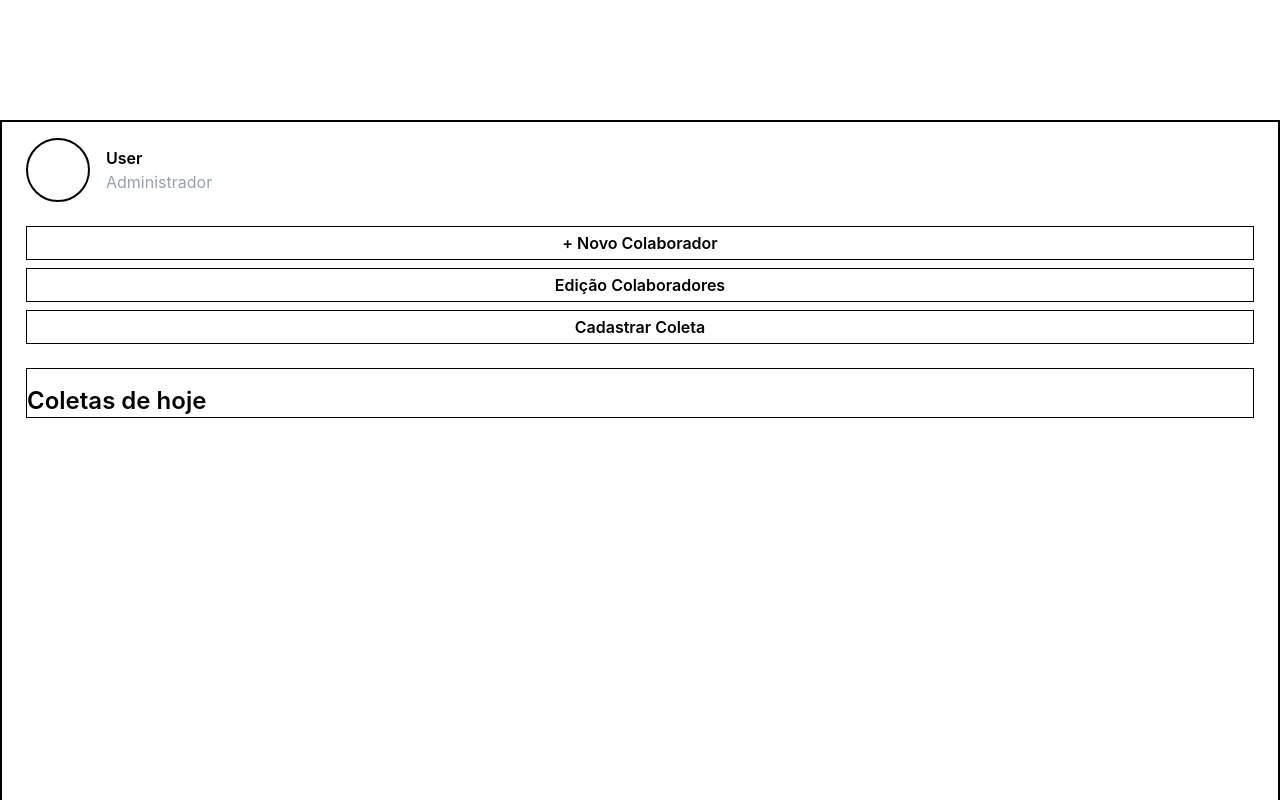
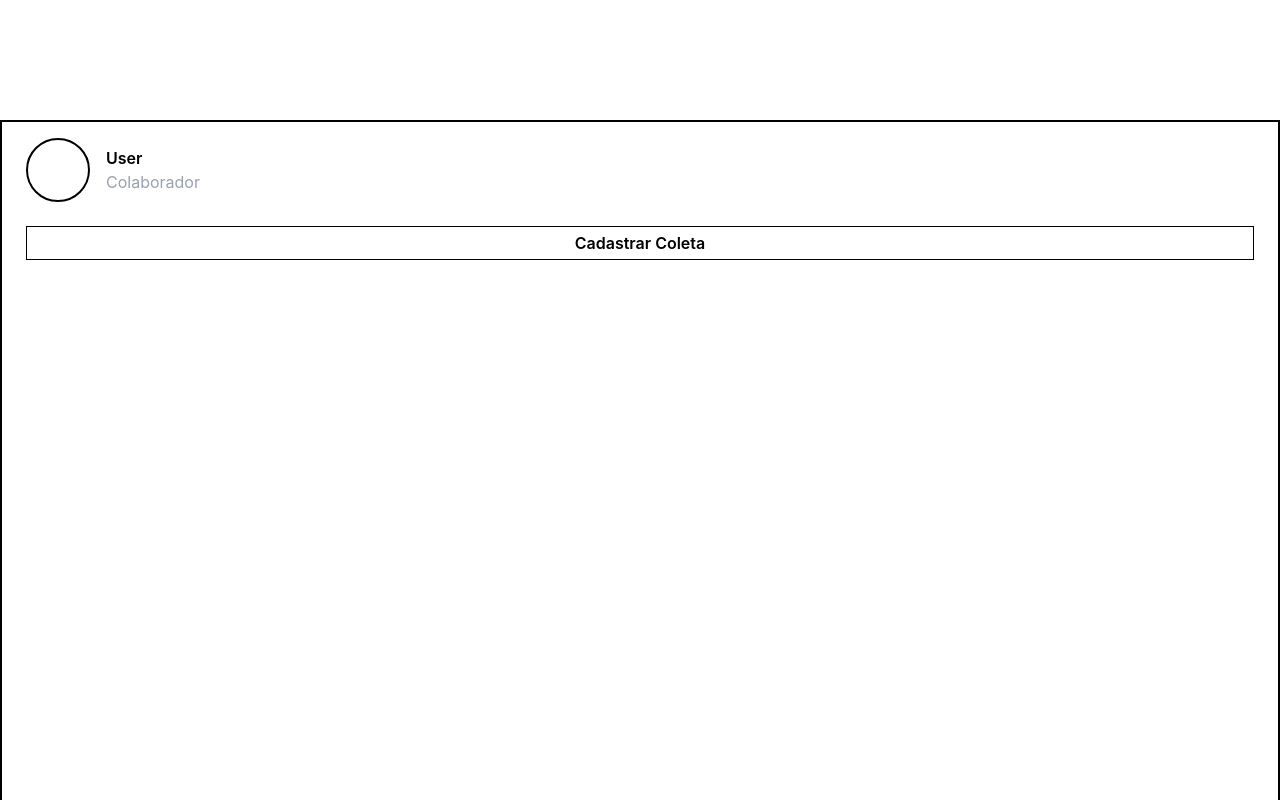
Before and after one commit to lucassantDev/adn-ambiental, a React (Vite) app: page / in a window 1280 px wide. Shown: the part 680-1480 px from the top of the page. Built offline with nearby package versions, Linux system fonts and the light colour scheme.

Commit message:
form for employee component

```diff
--- a/src/App.jsx
+++ b/src/App.jsx
@@ -1,11 +1,13 @@
 import MainPage from './components/MainPage'
 import LoginAdn from './components/LoginAdn'
+import EmployeePage from './components/EmployeePage'
 
 export default function App() {
 
   return (
     <>
-      <LoginAdn/>
+      <LoginAdn />
+      <EmployeePage/>
       <MainPage/>
     </>
   )
--- a/src/components/EmployeePage.jsx
+++ b/src/components/EmployeePage.jsx
@@ -1,18 +1,33 @@
+import { useState } from "react"
+import CollectionForm from "./forms/CollectionForm"
+
 export default function EmployeePage() {
+
+    const [modalCadastroColeta, setModalCadastroColeta] = useState(false)
+
+    const exibirModalCadastroColeta = () => setModalCadastroColeta(true)
+    const fecharModalCadastroColeta = () => setModalCadastroColeta(false)
+
     return (
         <>
-            <section className="w-full h-screen border-2 px-6">
+            <section className="w-full h-screen border-2 px-6 flex flex-col">
                 <div className="flex py-4 items-center">
                     <div className="w-16 h-16 border-2 rounded-full">
                         {/* img */}
                     </div>
                     <div className="flex flex-col">
                         <p className="font-semibold ml-4">User</p>
-                        <p className="text-gray-400 ml-4">Administrador</p>
+                        <p className="text-gray-400 ml-4">Colaborador</p>
                     </div>
+
                     <div>
                     {/* futuro menu */}
                     </div>
+                </div>
+
+                <div className="w-full h-fit py-2 gap-2 flex flex-col ">
+                        <button className="cursor-pointer hover:slate-50 p-1 border font-semibold" onClick={() => exibirModalCadastroColeta()}>Cadastrar Coleta</button>
+                        {modalCadastroColeta && <CollectionForm onClose={fecharModalCadastroColeta} />}
                 </div>
             </section>
         </>
--- a/src/components/MainPage.jsx
+++ b/src/components/MainPage.jsx
@@ -15,10 +15,6 @@ export default function MainPage() {
 
     const edicaoColaboradores = () => {
         alert("teste de caminho para edição de colaboradores")
-    }
-
-    const cadastroColeta = () => {
-        alert("teste de cadastro de coleta")
     }
 
     return (
```
